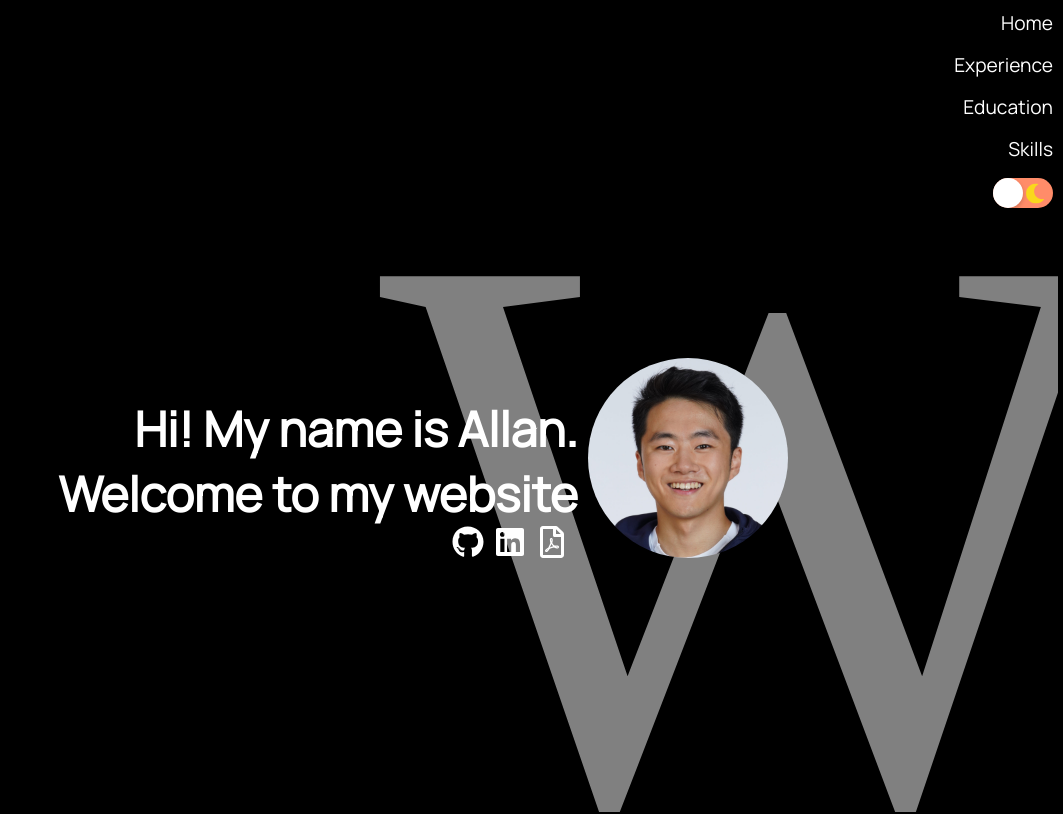
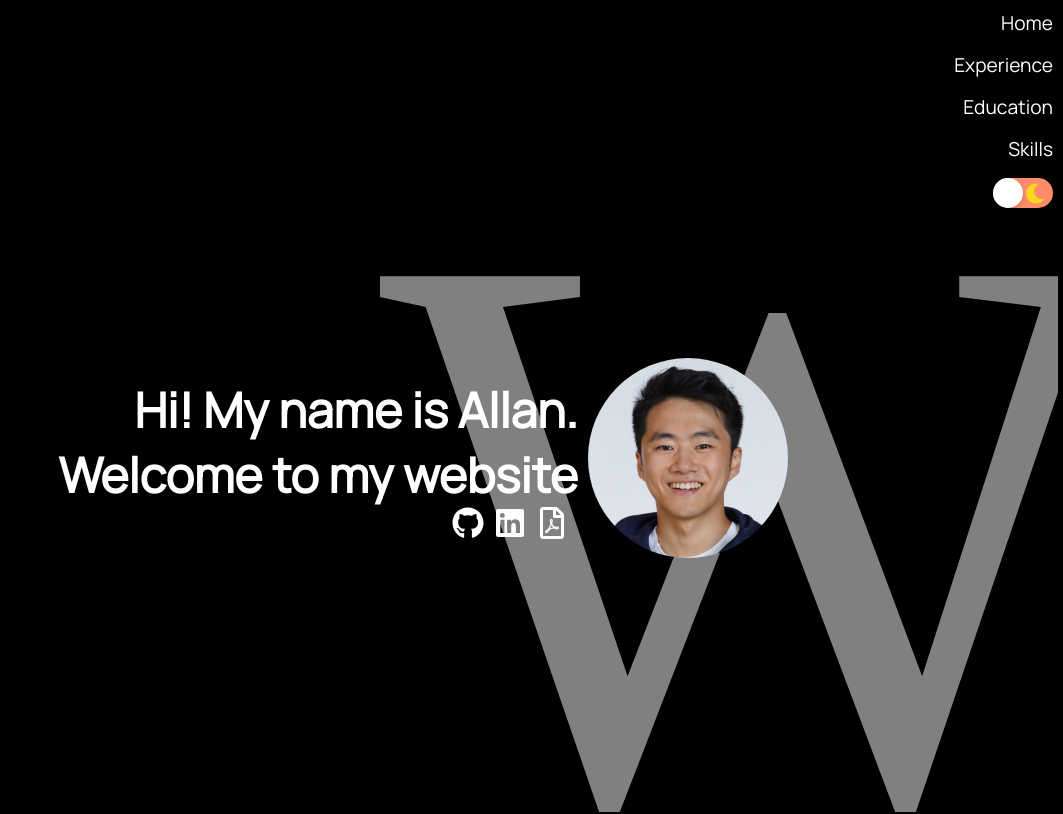
Before and after one commit to ading01/my_website, a React (Create React App) app: page / in a window 1280 px wide. Shown: the top 814 px of the page, without its empty margins (217-1280 px from the left). Built offline with nearby package versions, Linux system fonts and the light colour scheme.

Commit message:
recenter profile picture

```diff
--- a/src/content/HomeContent/HomeContent.tsx
+++ b/src/content/HomeContent/HomeContent.tsx
@@ -12,7 +12,6 @@ const HomeContainer = styled.div`
   /* background-color: aqua; */
   max-width: 1000px;
   margin: 0 auto;
-  align-items: flex-end; // Align items to the right
   justify-content: center;
 
   @media (max-width: 768px) {
```
